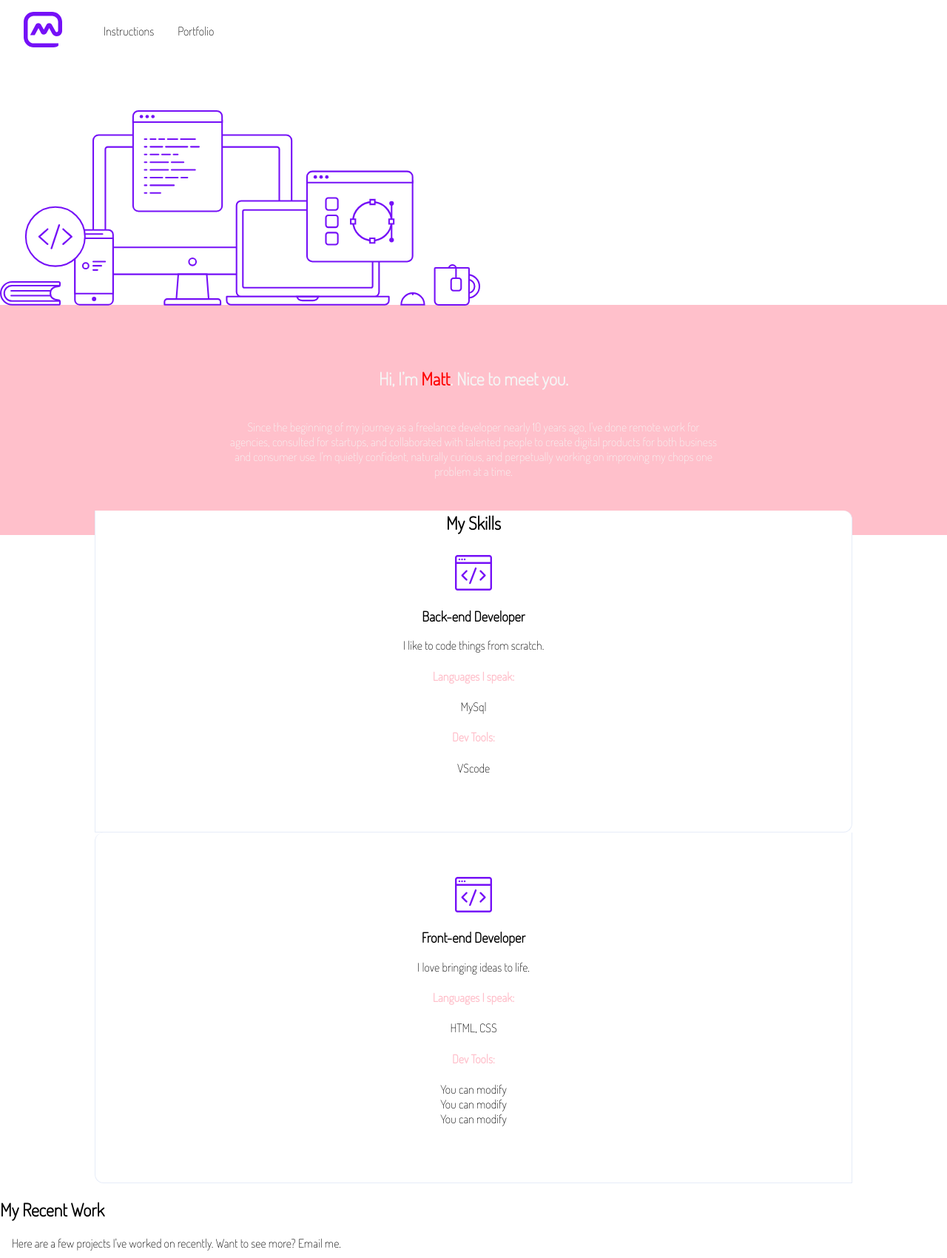
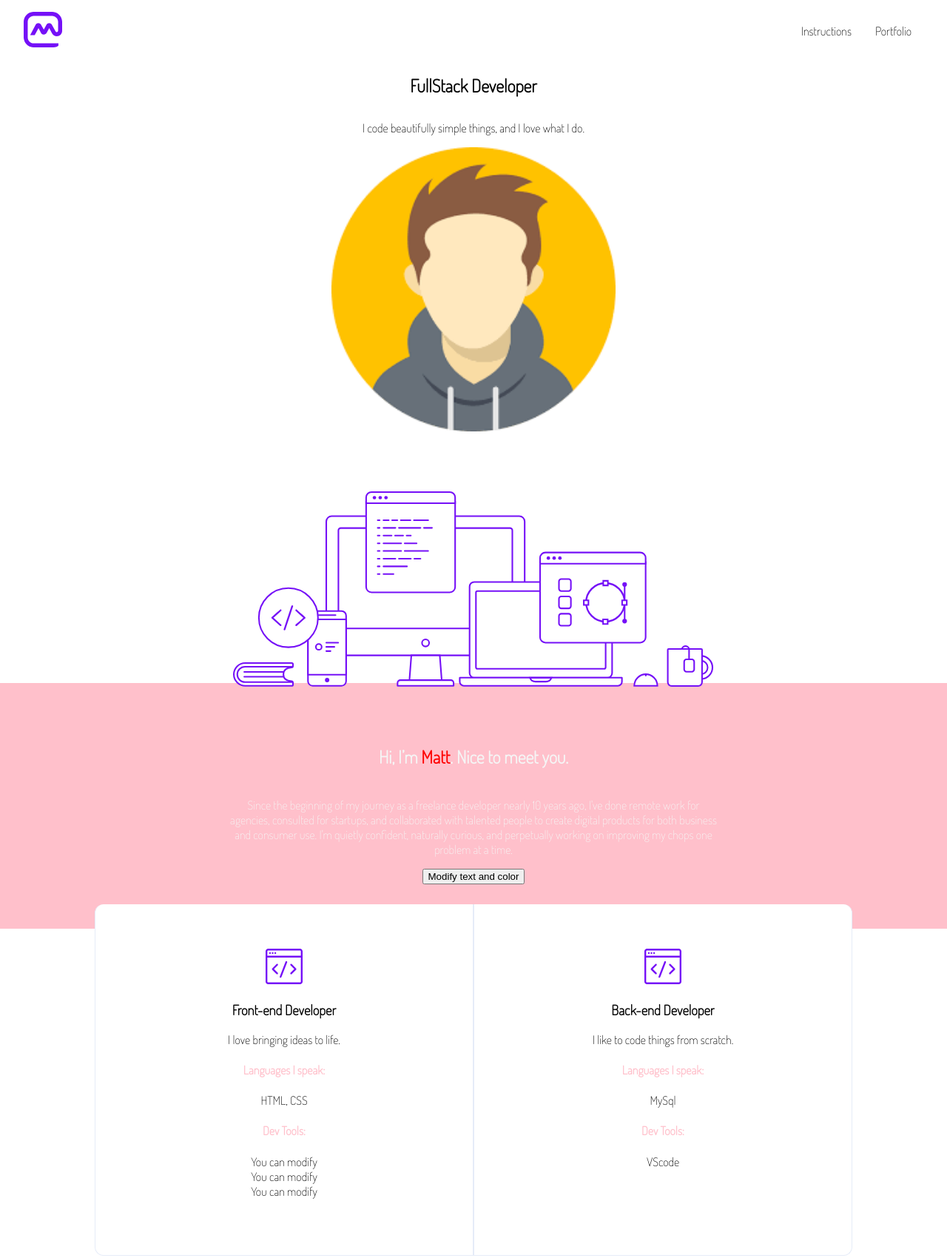
Before and after one commit to WildCodeSchool-2024-02/fr-lyon-codelanta-checkpoint-1, a website: page site/portfolio.html in a window 1280 px wide. Shown: the top 1700 px of the page at 74% size. Drawn offline with Linux system fonts and the light colour scheme.

Commit message:
finish css basics steps and JS basics steps

```diff
--- a/site/css/portfolio.css
+++ b/site/css/portfolio.css
@@ -108,3 +108,52 @@ p {
 .purple-text {
   color: var(--purple);
 }
+/* ============== AJOUTS ==============*/
+nav {
+  display: flex;
+  justify-content: space-between;
+}
+
+
+#banner {
+  display: flex;
+  flex-direction: column;
+  justify-content: center;
+  text-align: center;
+  align-items: center;
+}
+.desktop{
+  display: none;
+}
+#avatar {
+  width: 30vw;
+  height: 30vw;
+  ;
+}
+.row {
+  display: flex;
+  flex-direction: column-reverse;
+}
+.disabled {
+  opacity: 50%;
+}
+/*============= MEDIA CORIE ===============*/
+@media screen and (min-width: 700px){
+  .desktop{
+    display: flex;
+    align-items: center;
+    justify-content: center;
+  }
+  .row { display: flex;
+    justify-content: center;
+    flex-direction: row-reverse;
+  }
+  .column{
+    width: 50vw;
+  }
+  .box_container{
+    display: flex;
+    flex-wrap: wrap;
+    justify-content: center;
+  }
+  }
--- a/site/js/portfolio.js
+++ b/site/js/portfolio.js
@@ -0,0 +1,41 @@
+const avatar = document.getElementById("avatar");
+avatar.addEventListener(('click'), () => {
+    avatar.src = "image/avatar.svg"
+    avatar.addEventListener(('click'), () => {
+   // avatar.src = "image/avatar-bis.png"
+   return location.reload()
+}
+    )})
+//eturn location.reload()})
+
+
+const Matt = document.getElementById("Matt");
+const button = document.createElement("button");
+const fistName = document.getElementById("firstname")
+button.innerText = "Modify text and color"
+button.classList.add("textChange")
+Matt.appendChild(button)
+
+button.addEventListener(('click'), () => {
+    let colorBox = window.prompt("Enter a color")
+    let prompt = window.prompt("Enter your Name")
+    let pinkText = document.getElementsByClassName("pink-text");
+    let pinkBg = document.getElementsByClassName("pink-bg");
+    //pinkText = pinkText.concat(pinkBg)
+fistName.innerText = prompt
+
+
+
+Matt.classList.remove("pink-bg")
+fistName.style.color = "white";
+Matt.style.backgroundColor = colorBox;
+
+for (let i = 0; i < pinkText.length; i++) {
+    pinkText[i].style.color = colorBox};
+for (let i = 0; i < pinkBg.length; i++) {
+        pinkBg[i].style.backgroundColor = colorBox};
+
+//pink.style.backgroundColor = colorBox;
+
+
+})
--- a/site/portfolio.html
+++ b/site/portfolio.html
@@ -21,6 +21,11 @@
 
     <main>
      <!-- First banner with title, description, avatar and image desktop -->
+      <div id="banner">
+        <h1>FullStack Developer</h1>
+        <p>I code beautifully simple things, and I love what I do.</p>
+        <img id="avatar" src="image/avatar-bis.png" alt="avatar">
+      </div>
      <!-- You can use the avatar image on the folder image -->
       <section>
         <figure class="desktop">
@@ -30,7 +35,7 @@
 
       <!-- Second banner with description of your name and your presentation -->
       <article>
-        <section class="description pink-bg">
+        <section id="Matt" class="description pink-bg">
           <h1>Hi, I’m <span id="firstname">Matt</span>. Nice to meet you.</h1>
           <p>Since the beginning of my journey as a freelance developer nearly 10 years ago, I've done remote work for agencies, consulted for startups, and collaborated with talented people to create digital products for both business and consumer use. I'm quietly confident, naturally curious, and perpetually working on improving my chops one problem at a time.</p>
         </section>
@@ -40,6 +45,7 @@
 
       <article class="skills">
         <h2 class="skills--title">My Skills</h2>
+        <div class="row">
           <section class="column">
               <img src="image/frontend.svg" alt="" />
               <h3>Back-end Developer</h3>
@@ -64,12 +70,14 @@
                 <li>You can modify</li>
               </ul>
             </section>
+        </div>
       </article>
 
       <!-- Third banner with list of all your projects -->
       <article class="projects">
           <h2>My Recent Work</h2>
           <p>Here are a few projects I've worked on recently. Want to see more? Email me.</p>
+          <div class="box_container">
             <section class="box">
               <img src="https://mattfarley.ca/img/logos/kybercore.svg" alt="logo-entreprise" />
               <p>Next level plug and play chassis systems for custom do-it-yourself lightsaber builds.</p>
@@ -90,6 +98,7 @@
               <p>A space and member management solution for coworking communities both big and small.</p>
               <a class="disabled" >Shutdown in 2017</a>
             </section>
+          </div>
       </article>
     </main>
     <footer class="description pink-bg">
```
Lines whose indentation alone changed are shown as unchanged.
